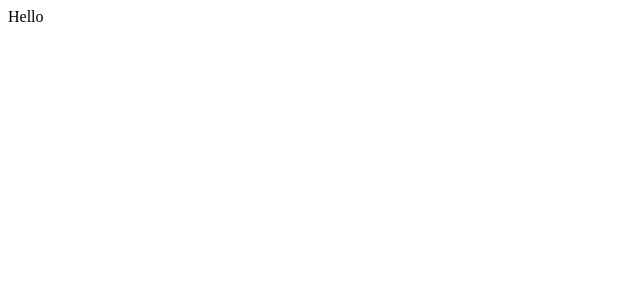
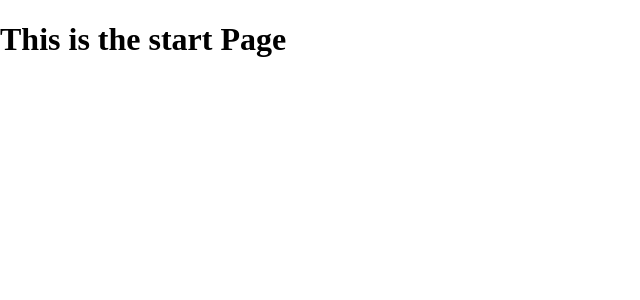
Before and after one commit to Caleb00004/Quizzical-App, a React (Create React App) app: page / in a window 1280 px wide. Shown: the top 300 px of the page, without its empty margins (0-640 px from the left). Built offline with nearby package versions, Linux system fonts and the light colour scheme.

Commit message:
created some questions and start Page component

```diff
--- a/public/index.html
+++ b/public/index.html
@@ -1,5 +1,5 @@
 <!DOCTYPE html>
-<html lang="en">
+<html>
   <head>
   <meta charset="utf-8" />
   <link rel="icon" href="%PUBLIC_URL%/favicon.ico" />
@@ -9,35 +9,10 @@
     name="description"
     content="Web site created using create-react-app"
   />
-    <link rel="apple-touch-icon" href="%PUBLIC_URL%/logo192.png" />
-    <!--
-      manifest.json provides metadata used when your web app is installed on a
-      user's mobile device or desktop. See https://developers.google.com/web/fundamentals/web-app-manifest/
-    -->
-    <link rel="manifest" href="%PUBLIC_URL%/manifest.json" />
-    <!--
-      Notice the use of %PUBLIC_URL% in the tags above.
-      It will be replaced with the URL of the `public` folder during the build.
-      Only files inside the `public` folder can be referenced from the HTML.
+    <title>React app</title>
 
-      Unlike "/favicon.ico" or "favicon.ico", "%PUBLIC_URL%/favicon.ico" will
-      work correctly both with client-side routing and a non-root public URL.
-      Learn how to configure a non-root public URL by running `npm run build`.
-    -->
-    <title>React App</title>
   </head>
   <body>
-    <noscript>You need to enable JavaScript to run this app.</noscript>
-    <div id="root"></div>
-    <!--
-      This HTML file is a template.
-      If you open it directly in the browser, you will see an empty page.
-
-      You can add webfonts, meta tags, or analytics to this file.
-      The build step will place the bundled scripts into the <body> tag.
-
-      To begin the development, run `npm start` or `yarn start`.
-      To create a production bundle, use `npm run build` or `yarn build`.
-    -->
+    <div id="root">
   </body>
 </html>
--- /dev/null
+++ b/src/App.js
@@ -0,0 +1,15 @@
+import React from 'react';
+import StartPage from './components/startPage';
+import QuestionPage from './components/questionPage';
+
+export default function App () {
+
+    const [Questions, setQuestions] = React.useState([])
+
+    return (
+        <div>
+            {Questions.length < 1 ? <StartPage /> : <QuestionPage />}
+
+        </div>
+    )
+}
--- /dev/null
+++ b/src/components/questionPage.js
@@ -0,0 +1,7 @@
+import React from "react"
+
+export default function renderQuestions () {
+    return (
+        <h1>The Questions</h1>
+    )
+}
--- /dev/null
+++ b/src/components/startPage.js
@@ -0,0 +1,6 @@
+
+export default function start() {
+    return (
+        <h1>This is the start Page</h1>
+    )
+}
--- a/src/index.js
+++ b/src/index.js
@@ -1,6 +1,16 @@
 import React from 'react';
 import ReactDOM from 'react-dom/client';
-//import { ReactDOM } from 'react';
+import App  from './App';
+import './style.css'
 
 const root = ReactDOM.createRoot(document.getElementById('root'));
-root.render("Hello");
+root.render(
+  <React.StrictMode>
+    <App />
+  </React.StrictMode>
+);
+
+// If you want to start measuring performance in your app, pass a function
+// to log results (for example: reportWebVitals(console.log))
+// or send to an analytics endpoint. Learn more: https://bit.ly/CRA-vitals
+//reportWebVitals();
--- /dev/null
+++ b/src/style.css
@@ -0,0 +1,4 @@
+body {
+    margin: 0%;
+
+}
```
Also changed, not shown: public/manifest.json (deleted). Lines whose indentation alone changed are shown as unchanged.
